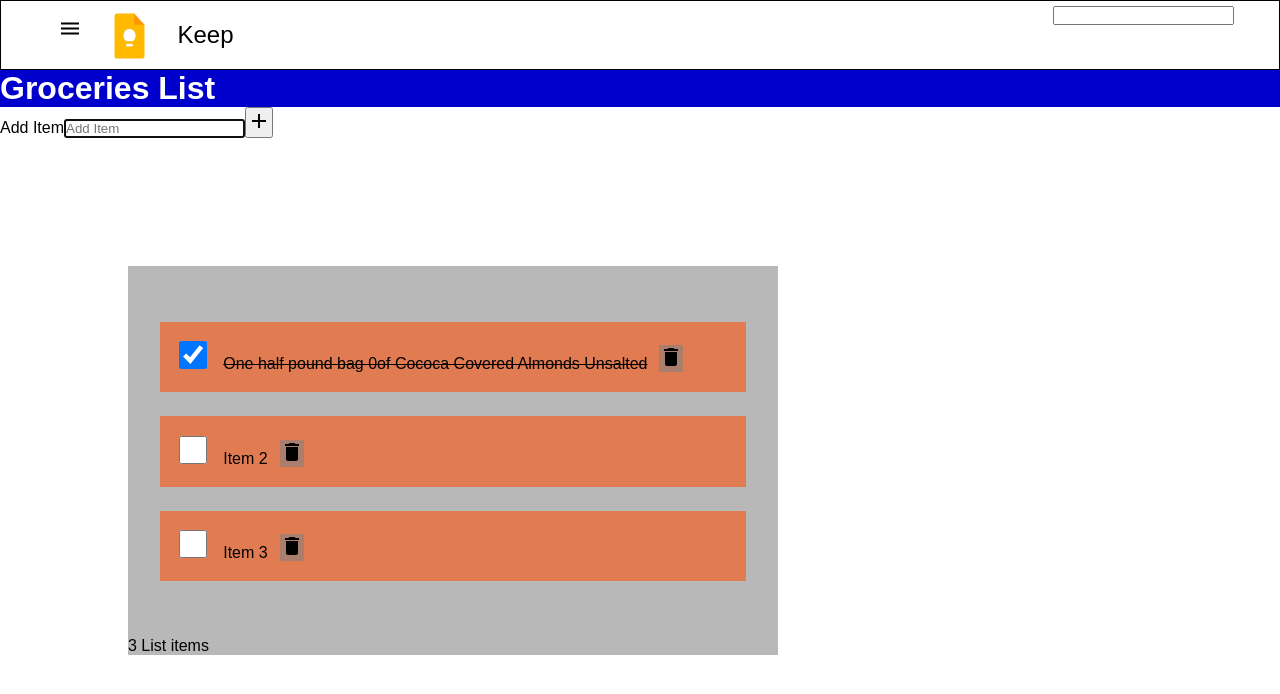
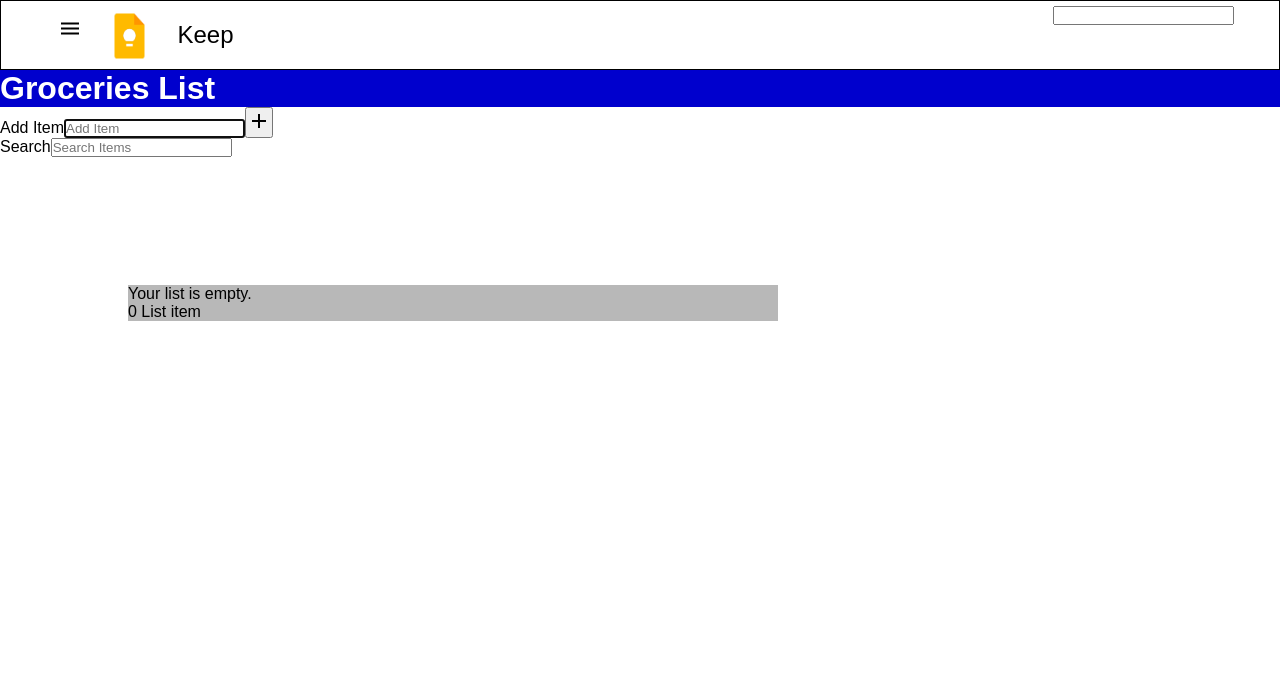
Before and after one commit to svandu/keep-note-clone, a React (Vite) app: page / in a window 1280 px wide. Shown: the top 694 px of the page. Built offline with nearby package versions, Linux system fonts and the light colour scheme.

Commit message:
minor changes

```diff
--- a/src/App.jsx
+++ b/src/App.jsx
@@ -1,69 +1,69 @@
-import { useState } from "react";
+import { useState, useEffect } from "react";
 import "./App.css";
 import ContentPart from "./Components/ContentPart";
 import Header from "./Components/Header";
 import NavBar from "./Components/NavBar";
 import AddItem from "./Components/AddItem";
+import SearchItem from "./Components/SearchItem";
 
 function App() {
+  const [newItem, setNewItem] = useState("");
+  const [items, setItems] = useState(
+    JSON.parse(localStorage.getItem("shoppinglist")) || []);
+  const [search, setSearch] = useState("");
 
-  const [newItem, setNewItem] = useState('')
-  const [items, setItems] = useState([
-    {
-      id: 1,
-      checked: true,
-      item: "One half pound bag 0of Cococa Covered Almonds Unsalted"
-    },
-    {
-      id: 2,
-      checked: false,
-      item: "Item 2"
-    },
-    {
-      id: 3,
-      checked: false,
-      item: "Item 3"
-    }
-  ]);
-
-  const setAndSaveItems = (newItems) => {
-    setItems(newItems);
-  }
+  useEffect(() => {
+    localStorage.setItem("shoppinglist", JSON.stringify(items));
+  }, [items])
 
   const addItem = (item) => {
     const id = items.length ? items[items.length - 1].id + 1 : 1;
-    const myNewItem = { id, checked: false, item};
+    const myNewItem = { id, checked: false, item };
     const listItems = [...items, myNewItem];
-    setAndSaveItems(listItems)
-  }
+    setItems(listItems);
+  };
 
   const handleCheck = (id) => {
-    const listItems = items.map((item) => item.id === id ? {...item, checked: !item.checked} : item)
-    setAndSaveItems(listItems)
-  }
+    const listItems = items.map((item) =>
+      item.id === id ? { ...item, checked: !item.checked } : item
+    );
+    setItems(listItems);
+  };
 
   const handleDelete = (id) => {
-    const listItems = items.filter((item) => item.id !==id)
-    setAndSaveItems(listItems)
-  }
+    const listItems = items.filter((item) => item.id !== id);
+    setItems(listItems);
+  };
 
   const handleSubmit = (e) => {
     e.preventDefault();
-    if(!newItem) return;
-    console.log(newItem)
+    if (!newItem) return;
     // add item
-    addItem(newItem)
-    setNewItem('');
-  }
+    addItem(newItem);
+    setNewItem("");
+  };
 
   return (
     <>
       <NavBar />
-      <Header title="Groceries List"/>
-      <AddItem newItem ={newItem} setNewItem={setNewItem} handleSubmit={handleSubmit}/>
-      <ContentPart items ={items} handleCheck={handleCheck} handleDelete={handleDelete} length = {items.length}/>
+      <Header title="Groceries List" />
+      <AddItem
+        newItem={newItem}
+        setNewItem={setNewItem}
+        handleSubmit={handleSubmit}
+      />
+      <SearchItem search={search} setSearch={setSearch} />
+      <ContentPart
+        items={items.filter(item => ((item.item).toLowerCase()).includes(search.toLowerCase()))}
+        handleCheck={handleCheck}
+        handleDelete={handleDelete}
+        length={items.length}
+      />
     </>
   );
 }
 
 export default App;
+
+// to run the json server
+// npx json-server -p 3500 -w data/db.json
--- a/src/Components/ContentPart/index.jsx
+++ b/src/Components/ContentPart/index.jsx
@@ -3,9 +3,13 @@ import ItemsList from "../ItemsList";
 
 // eslint-disable-next-line react/prop-types
 export default function ContentPart({
+  // eslint-disable-next-line react/prop-types
   items,
+  // eslint-disable-next-line react/prop-types
   handleCheck,
+  // eslint-disable-next-line react/prop-types
   handleDelete,
+  // eslint-disable-next-line react/prop-types
   length,
 }) {
   return (
```
